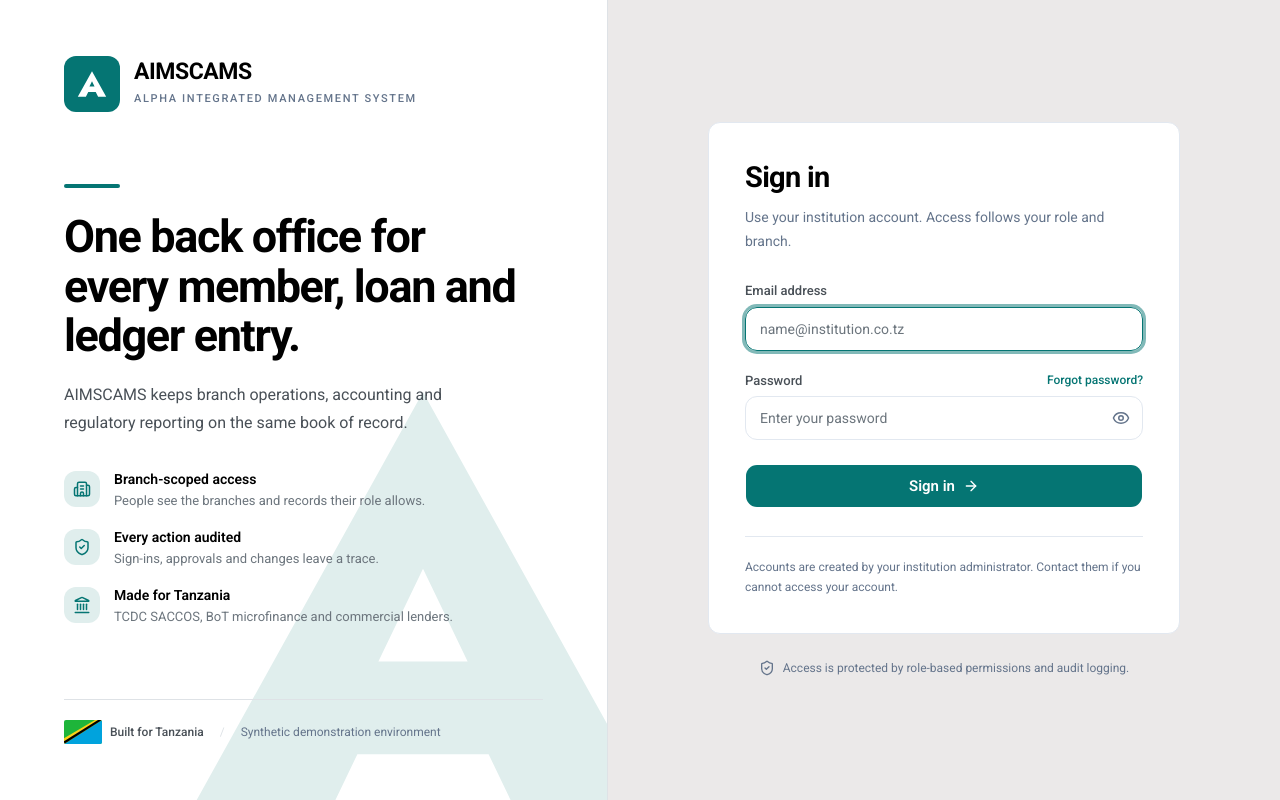
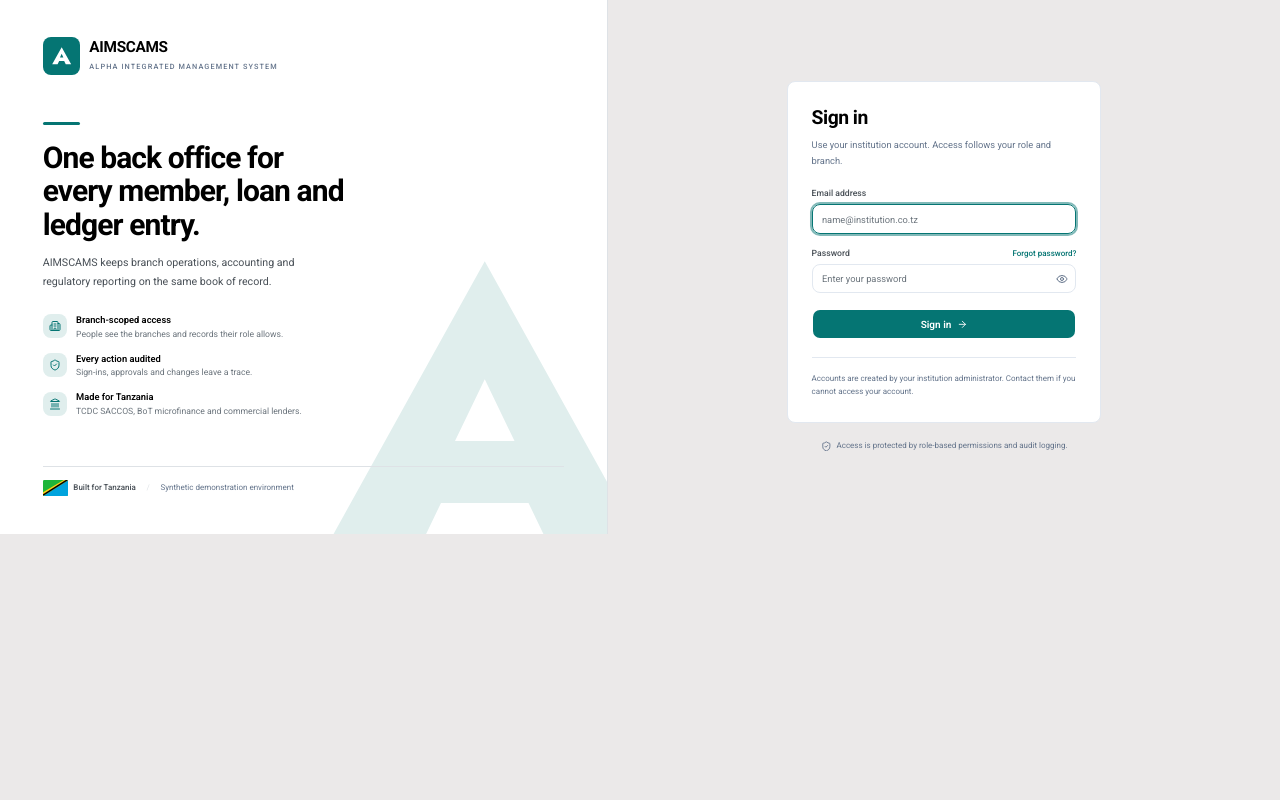
Before and after one commit to atilioobadia-cpu/aimscams, a Next.js app in the folder apps/web/: page /login in a window 1280 px wide. Built offline with nearby package versions, Linux system fonts and the light colour scheme; no server answers.

Commit message:
feat(ui): scale desktop UI to 0.667

```diff
--- a/apps/web/src/app/globals.css
+++ b/apps/web/src/app/globals.css
@@ -3,6 +3,18 @@
 @import "shadcn/tailwind.css";
 
 @custom-variant dark (&:is(.dark *));
+
+/* Central UI scale. Tune this single value (e.g. 0.75 or 0.8) to resize the whole
+   desktop UI without touching component styles. Mobile/narrow screens are unaffected. */
+:root {
+  --ui-scale: 0.667;
+}
+
+@media (min-width: 1024px) {
+  html {
+    zoom: var(--ui-scale);
+  }
+}
 
 /* AIMSCAMS design tokens. Source: docs/11-ui-contract.md §1.
    Never use a hex literal in a component; use these token-backed utilities. */
```
